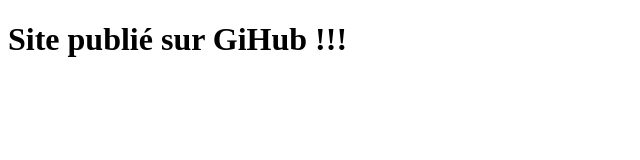
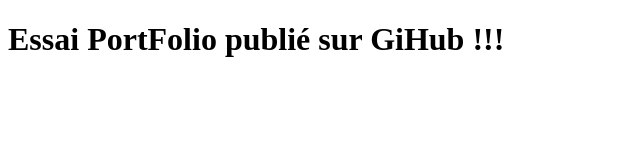
Before and after one commit to ChristopheDur/portfolio, a plain HTML site: page index.html in a window 1280 px wide. Shown: the whole page, without its empty margins (0-640 px from the left). Drawn offline with Linux system fonts and the light colour scheme.

Commit message:
Update index.html

```diff
--- a/index.html
+++ b/index.html
@@ -4,11 +4,11 @@
 <head>
     <meta charset="utf-8">
    <meta name="viewport" content ="width=device-width, initial-scale=1.0">
-   <title>Testr GH PAGES</title>
+   <title>Test GH PAGES</title>
 </head>
 
 <body>
-   <h1>Site publié sur GiHub !!!</h1>
+   <h1>Essai PortFolio publié sur GiHub !!!</h1>
 </body>
 
 </html>
```
